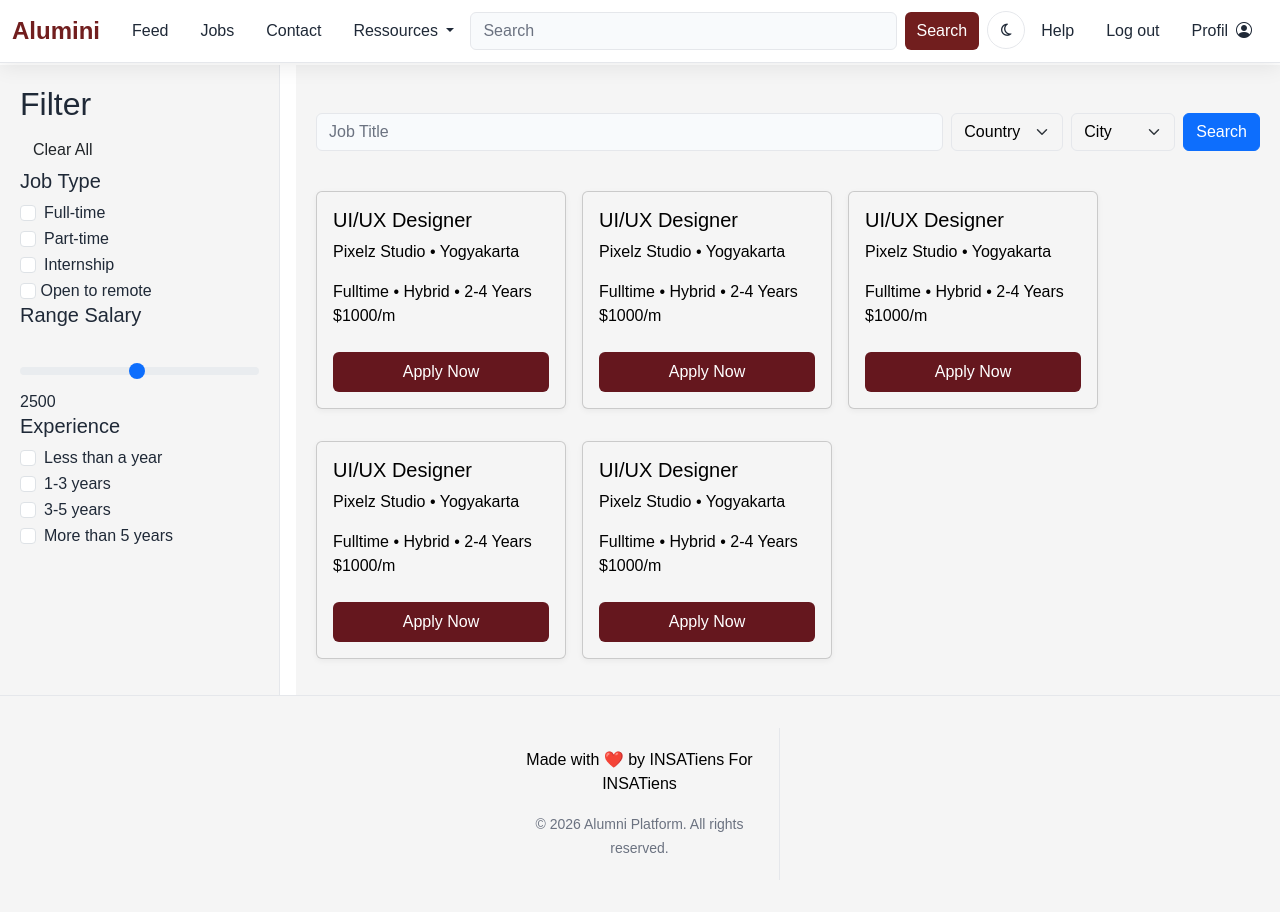
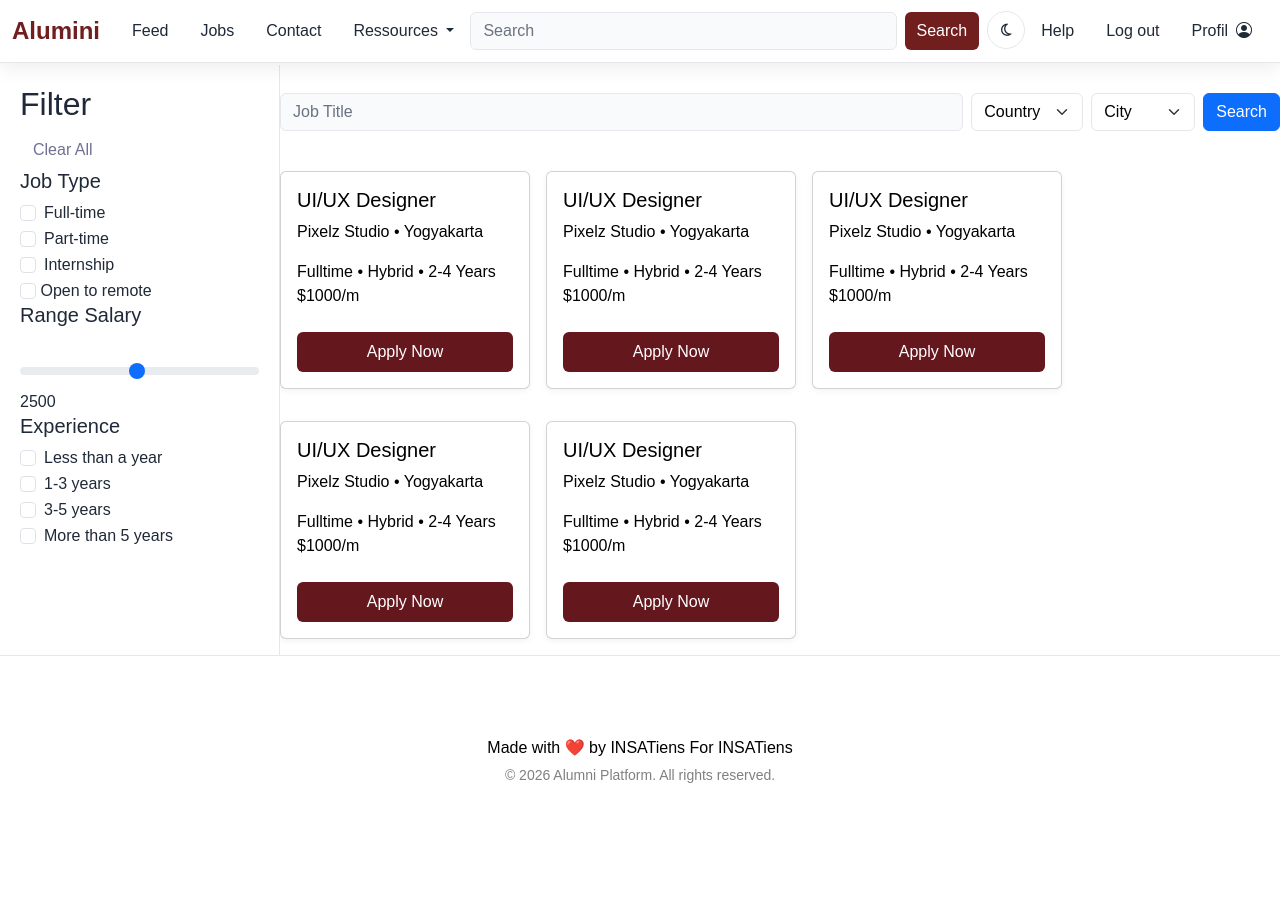
Before and after one commit to arijchebbi-del/projet-web-25-26, a PHP site: page /pages/job.html in a window 1280 px wide. After the commit the page ends 783 px from the top, so only its background shows below. Run offline with PHP 8.4, Linux system fonts and the light colour scheme.

Commit message:
job done !

```diff
--- a/frontend/assets/css/job.css
+++ b/frontend/assets/css/job.css
@@ -1,8 +1,7 @@
-/* ===== Variables ===== */
 :root {
   --bg: #ffffff;
   --text: #000000;
-  --card-bg: #f5f5f5;
+  --card-bg: #ffffff;
   --btn-bg: #65171e;      /* Search button color */
   --btn-text: #ffffff;
   --border: #fff9f9;
@@ -13,17 +12,16 @@
 
 /* Dark mode using data-theme attribute */
 [data-theme="dark"] {
-  --bg: #080c2d;           /* Dark blue/black background */
+  --bg: #080c2d;           /* background */
   --text: #ffffff;
   --card-bg: #16192e;      /* Darker cards and sidebar */
-  --btn-bg: #602626;        /* Red search button */
+  --btn-bg: #602626;        /* search button */
   --btn-text: #ffffff;
   --border: #ffffff;
-  --range-thumb: #5d1c1c;   /* Red dot for range slider */
-  --hover-btn: #455470;     /* Grayish hover for apply buttons */
+  --range-thumb: #5d1c1c;   /*  slider */
+  --hover-btn: #455470;     /*buttons */
 }
 
-/* ===== Body ===== */
 body {
   padding-top: 65px;
   background-color: var(--bg);
@@ -36,15 +34,12 @@ body {
   transition: all 0.3s ease;
 }
 
-/* ===== Page Layout ===== */
 .page-content {
   display: flex;
   flex: 1;
-  gap: 1rem;
+  gap: 0rem;
   width: 100%;
 }
-
-/* ===== Sidebar ===== */
 .container {
   width: 280px;
   background-color: var(--card-bg);
@@ -54,17 +49,13 @@ body {
   flex-shrink: 0;
   transition: background 0.3s ease, color 0.3s ease;
 }
-
-/* ===== Right Container ===== */
 .right_container {
   flex: 1;
   background-color: var(--card-bg);
-  padding: 20px;
+  padding: 0px;
   overflow-y: auto;
   transition: background 0.3s ease, color 0.3s ease;
 }
-
-/* ===== Job Cards ===== */
 .card, .profile-card {
   background-color: var(--card-bg);
   color: var(--text);
@@ -74,8 +65,6 @@ body {
   box-shadow: 0 2px 6px rgba(0,0,0,0.05);
   transition: background 0.3s ease, color 0.3s ease, box-shadow 0.3s ease;
 }
-
-/* ===== Buttons ===== */
 .card .btn, .profile-card .btn {
   background-color: var(--btn-bg);
   color: var(--btn-text);
@@ -85,32 +74,53 @@ body {
   cursor: pointer;
   transition: all 0.3s ease;
 }
-
 .card .btn:hover, .profile-card .btn:hover {
   background-color: var(--hover-btn);
   transform: translateY(-2px);
   box-shadow: 0 5px 15px rgba(0,0,0,0.2);
 }
-
-/* ===== Inputs & Selects ===== */
 .form-control, .form-select {
   background-color: var(--card-bg);
   color: var(--text);
   border: 1px solid var(--border);
   transition: background 0.3s ease, color 0.3s ease, border 0.3s ease;
 }
-
-/* ===== Range Input ===== */
 .form-range {
   accent-color: var(--range-thumb);
 }
 
-/* ===== Footer ===== */
 footer.footer {
   background-color: var(--card-bg);
   color: var(--text);
+  padding: 80px 20px;
+  border-top: 1px solid var(--border);
+  margin-top: auto;
   text-align: center;
-  padding: 2rem;
-  border-top: 1px solid var(--border);
-  transition: background 0.3s ease, color 0.3s ease;
+  width: 100%;
+  box-sizing: border-box;
 }
+
+footer.footer .container {
+  width: 100% !important;
+  max-width: 100% !important;
+  border: none !important;
+  display: block !important;
+  padding: 0 !important;
+}
+
+footer.footer p {
+  margin: 0;
+  display: block;
+  white-space: nowrap;
+}
+
+footer.footer small {
+  display: block;
+  margin-top: 5px;
+  color: gray;
+}
+
+#clear {
+  color: rgb(113, 112, 147) !important;
+  size-adjust:auto!important;
+}
--- a/frontend/pages/job.html
+++ b/frontend/pages/job.html
@@ -152,16 +152,11 @@ function toggleTheme() {
         <option value="3">Sousse</option>
       </select>
     </div>
-
-    <!-- Search Button -->
     <div class="mb-3">
-      <button class="btn btn-primary" style="height: 38px; margin-top: 28px;">Search</button>
+      <button class="btn btn-primary" id="search" style="height: 38px; margin-top: 28px;">Search</button>
     </div>
   </div>
-
-  <!-- Job Cards -->
   <div class="job_cards d-flex flex-wrap gap-3">
-    <!-- Example job card -->
     <div class="card p-3" style="width: 250px;">
       <h5>UI/UX Designer</h5>
       <p>Pixelz Studio • Yogyakarta</p>
```
